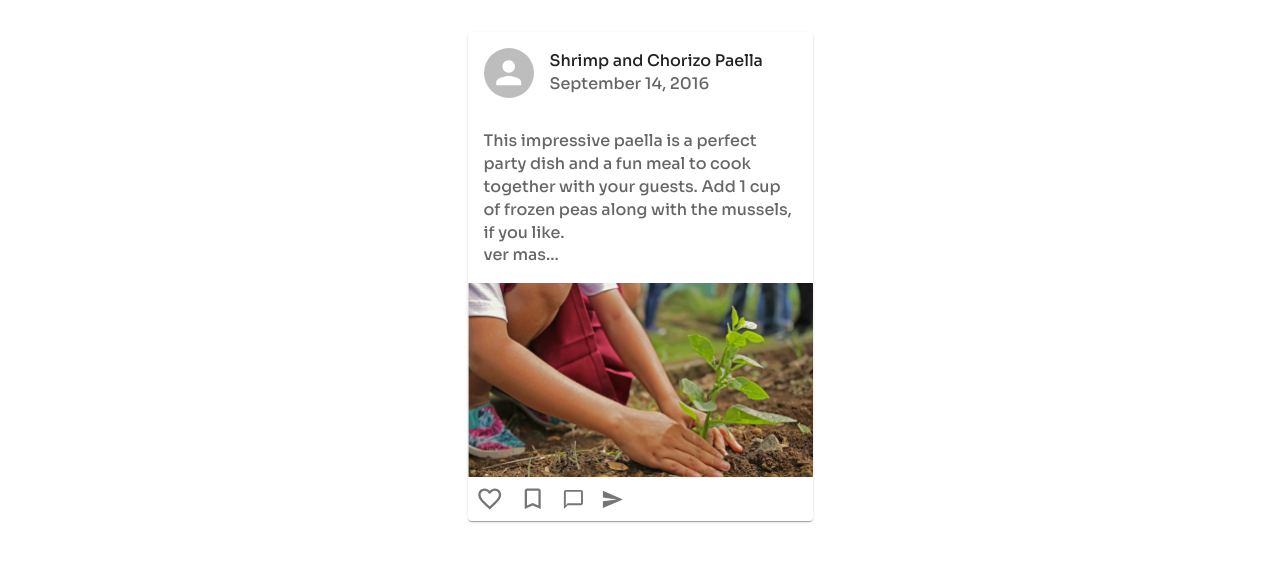
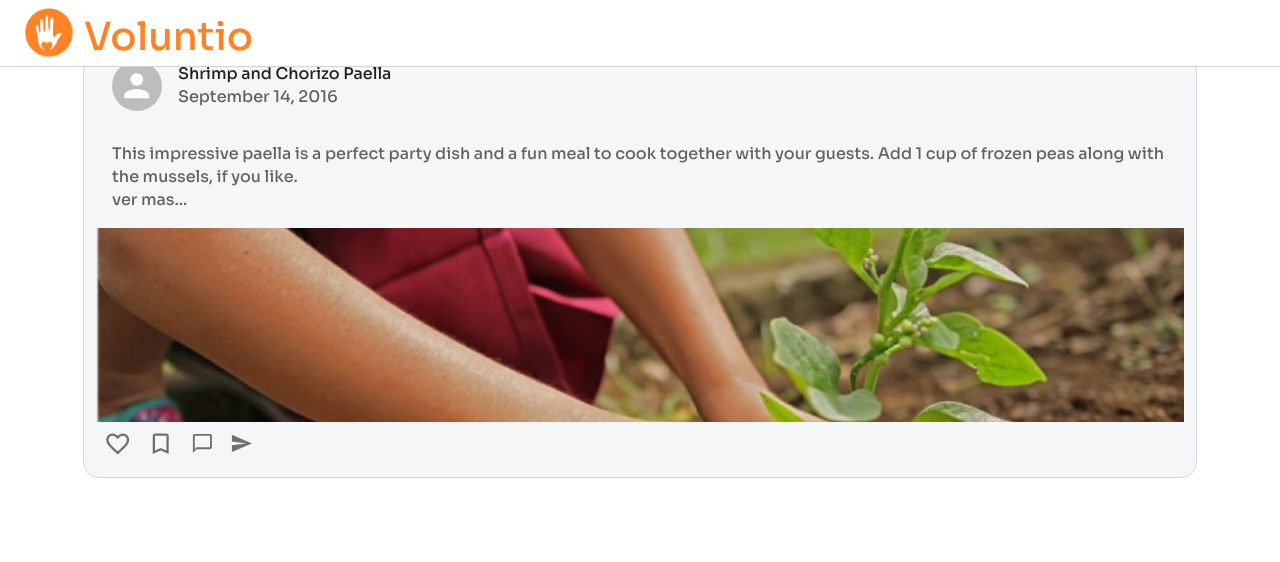
Before and after one commit to voluntio-bo/website, a React (Create React App) app: page / in a window 1280 px wide. Shown: the top 562 px of the page. Built offline with nearby package versions, Linux system fonts and the light colour scheme.

Commit message:
EventCard style changed

```diff
--- a/src/App.js
+++ b/src/App.js
@@ -4,9 +4,12 @@ import NavBar from './components/NavBar';
 import EventCard from './components/EventCard';
 function App() {
   return (
+    <>
+    <NavBar></NavBar>
     <Box sx={{display: 'flex',justifyContent: 'center',paddingTop:4}}>
      <EventCard></EventCard>
     </Box>
+    </>
   );
 }
 
--- a/src/components/EventCard.jsx
+++ b/src/components/EventCard.jsx
@@ -18,6 +18,7 @@ import Reaction from './Reaction';
 import Avatar from './Avatar';
 
 export default function EventCard() {
+  let sx = {width:0.85, borderRadius:4, padding:1.5,borderColor:"#d0d7de", background:"#f5f6f8"}
   const [expanded, setExpanded] = React.useState(false);
   const [showMoreText, setShowMoreText] = React.useState("ver mas...");
 
@@ -32,7 +33,7 @@ export default function EventCard() {
 
   return (
 
-    <Card sx={{ maxWidth: 345 }}>
+    <Card variant='outlined' sx={sx}>
       <CardHeader
         avatar={
             <Avatar  size={50} ></Avatar>
```
